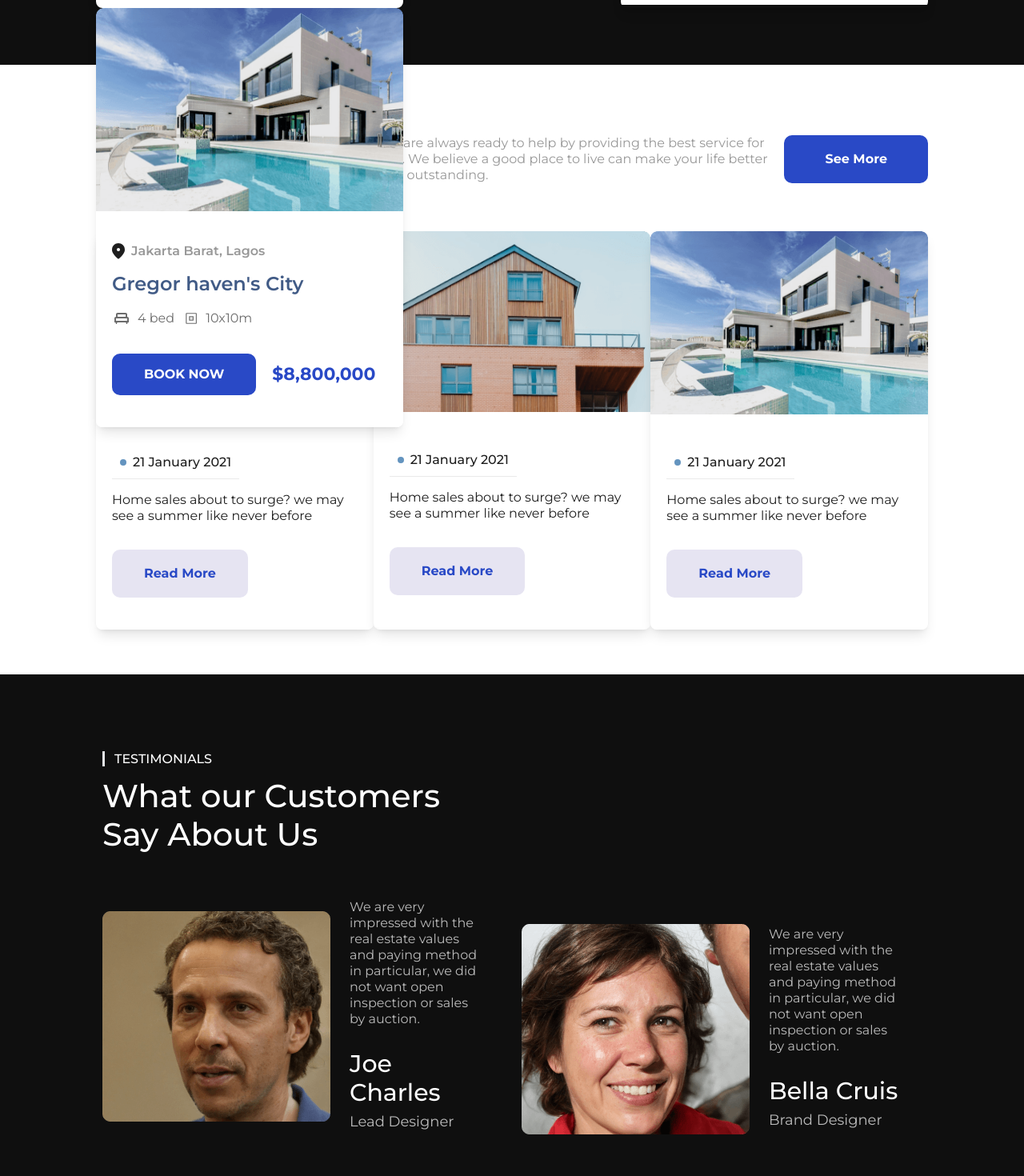
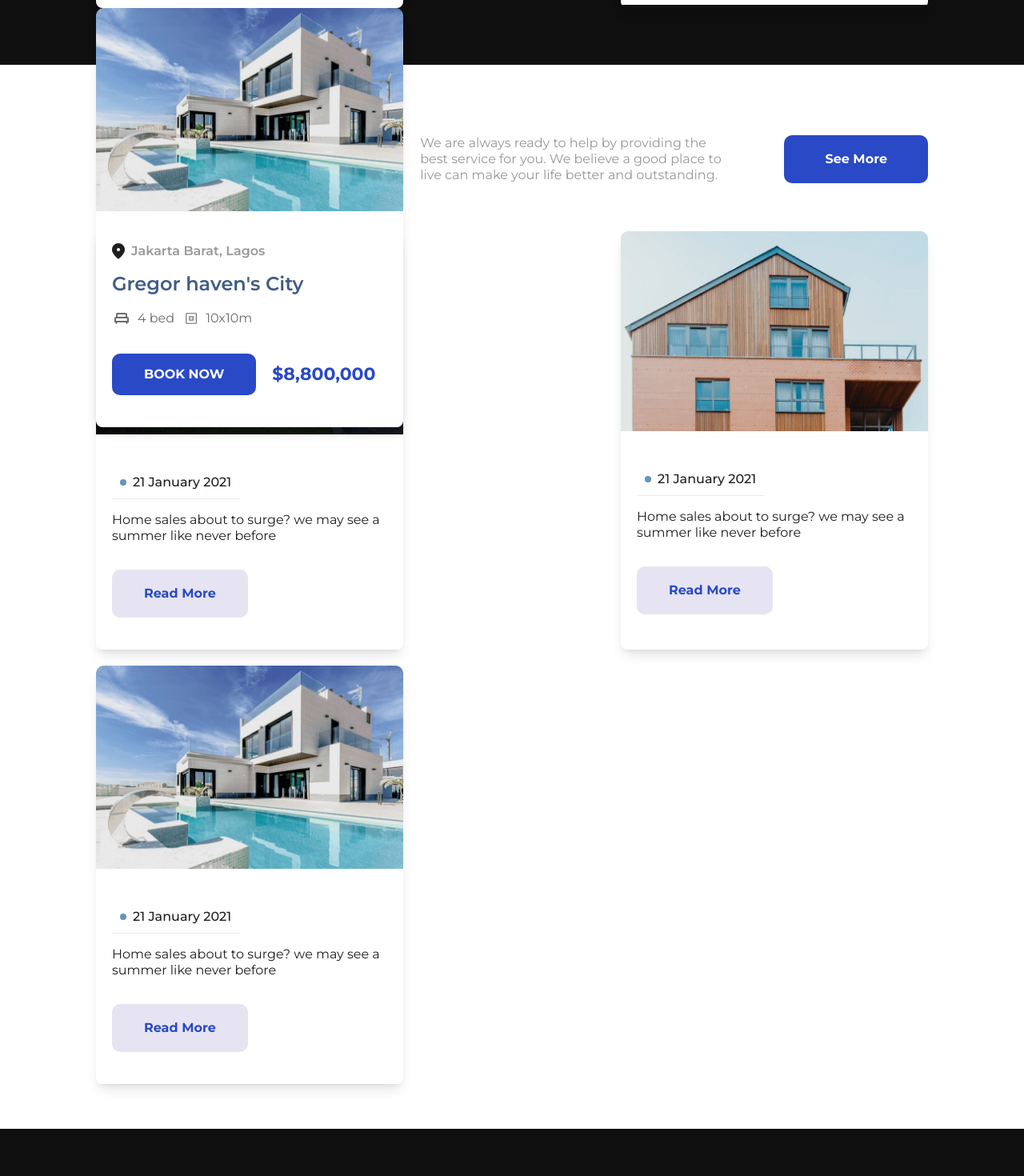
Before and after one commit to Odohofre/b-homes, a React (Vite) app: page / in a window 1280 px wide. Shown: the part 1584-3054 px from the top of the page at 80% size. Built offline with nearby package versions, Linux system fonts and the light colour scheme.

Commit message:
fix: make blog and testimonials responsive

```diff
--- a/src/components/Blog.jsx
+++ b/src/components/Blog.jsx
@@ -30,22 +30,22 @@
 
 export default function Blog() {
   return (
-    <section className="my-14 mx-5 lg:mx-0 lg:px-30">
+    <section id="about" className="my-14 mx-5 lg:mx-0 lg:px-30">
       <SectionHead heading="our Blog" />
-      <div className="flex flex-col justify-between items-start md:flex-row mt-3">
+      <div className="flex flex-col lg:flex-row space-y-2 lg:space-y-0 justify-between items-start mt-3">
         <SectionSubhead
           content="Latest housing Information"
           change={true}
           variant="lg:w-[334px] text-5xl"
         />
-        <p className="lg:w-[488px] text-dark-50">
+        <p className="max-w-sm text-dark-50">
           We are always ready to help by providing the best service for you. We
           believe a good place to live can make your life better and
           outstanding.
         </p>
         <PrimaryButton text="See More" change={true} variant="" />
       </div>
-      <div className="mt-6 flex flex-col justify-between space-y-8 lg:space-y-0 lg:flex-row">
+      <div className="mt-6 flex flex-col lg:flex-row flex-wrap gap-5 justify-between space-y-8 lg:space-y-0 ">
         <BlogCard href={crooksGarden} />
         <BlogCard href={gatacit} />
         <BlogCard href={gregor} />
--- a/src/components/Testimonials.jsx
+++ b/src/components/Testimonials.jsx
@@ -3,12 +3,19 @@
 
 function Card({ name, title, content, href }) {
   return (
-    <div className="flex lg:max-w-xl items-center rounded-default">
-      <img src={href} className="object-cover w- lg:h-auto" alt={name} />
-      <div className="px-6 lg:pl-6">
-        <p className="text-dark-400">{content}</p>
-        <h1 className="text-3xl font-medium mt-7">{name}</h1>
-        <h2 className="text-lg mt-1 text-dark-400">{title}</h2>
+    <div className="flex flex-col md:flex-row max-w-xs md:max-w-xl items-center rounded-default">
+      <img
+        src={href}
+        className="object-cover  lg:h-auto"
+        width={285}
+        alt={name}
+      />
+      <div className="px-6 md:px-0 md:pl-6">
+        <p className="text-dark-400 mt-4 md:0">{content}</p>
+        <div className="flex space-x-1.5 items-center md:flex-col">
+          <h1 className="text-2xl md:text-3xl font-medium md:mt-7">{name}</h1>
+          <h2 className="text-sm md:text-lg md:mt-1 text-dark-400">{title}</h2>
+        </div>
       </div>
     </div>
   );
@@ -16,14 +23,14 @@
 
 export default function Testimonials() {
   return (
-    <section className="flex flex-col justify-center px-5 bg-dark-800 text-white py-10 space-y-14 lg:py-24 lg:px-32">
+    <section className="flex flex-col justify-center px-5 bg-dark-800 text-white py-10 space-y-14 lg:py-24 lg:px-30">
       <div className="space-y-3 font-medium">
         <span className="uppercase border-l-3 pl-3">Testimonials</span>
         <h1 className="text-[40px] leading-[48px] lg:max-w-md font-medium">
           What our Customers Say About Us
         </h1>
       </div>
-      <div className="flex flex-col space-y-8 lg:space-x-6 lg:flex-row">
+      <div className="flex flex-col items-center space-y-12 xl:space-y-0 xl:space-x-6 xl:flex-row">
         <Card
           name="Joe Charles"
           title="Lead Designer"
```
